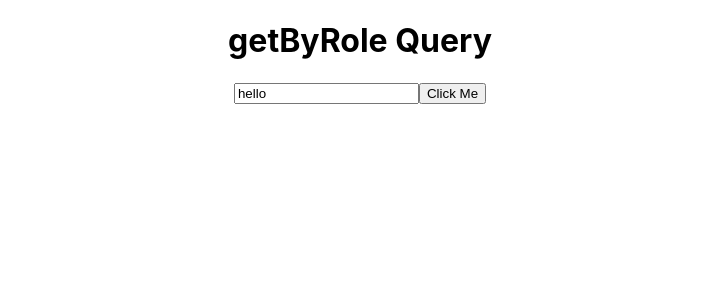
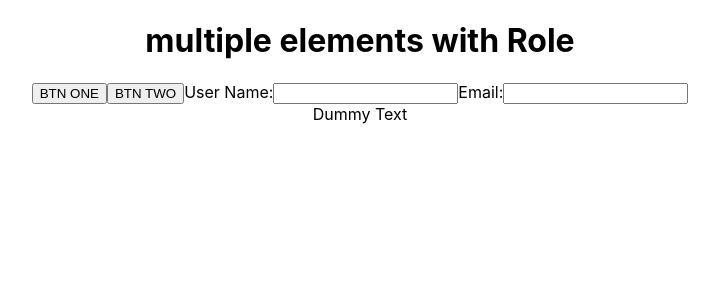
Before and after one commit to muazimmaqbool/React_Testing_Library, a React (Create React App) app: page / in a window 1280 px wide. Shown: the top 300 px of the page, without its empty margins (280-999 px from the left). Built offline with nearby package versions, Linux system fonts and the light colour scheme.

Commit message:
mutliple element testing and custom role

```diff
--- /dev/null
+++ b/src/11_getByRole_Query/GetByRole_Two.jsx
@@ -0,0 +1,37 @@
+import React from 'react'
+
+/*
+lec #19
+herw we will see:
+-> how to handle multiple elements with getByRole
+-> how to apply custom role on the element and how to handle that
+
+*/
+
+const GetByRole_Two = () => {
+  return (
+    <div>
+        <h1>multiple elements with Role</h1>
+
+        <button>BTN ONE</button>
+        <button>BTN TWO</button>
+
+        {/*using this will be hard for multiple input box testing so we use label */}
+        {/* <input type='text'/>
+        <input type='text'/> */}
+        <label htmlFor='input1'>User Name:</label>
+        <input type='text' id='input1'/>
+        <label htmlFor='input2'>Email:</label>
+        <input type='text' id='input2'/>
+
+        {/*testing non-semantic element /custom element role testing on this */}
+        {/*to test it need to add role to it */}
+        {/* <div>Dummy Text</div>: can't be tested like this need to add role attribute */}
+        {/*this is know as custom role */}
+        <div role='extraInfo'>Dummy Text</div>
+
+    </div>
+  )
+}
+
+export default GetByRole_Two
--- a/src/App.js
+++ b/src/App.js
@@ -10,6 +10,7 @@ import Before_After from './8_Before_Hook/Before_After_hooks';
 import SnapShot from './9_snapShot_testing/SnapShot';
 import FuncOne from './10_Method Testing In Functional Components/FuncOne';
 import GetByRole from './11_getByRole_Query/GetByRole';
+import GetByRole_Two from './11_getByRole_Query/GetByRole_Two';
 
 function App() {
   return (
@@ -23,7 +24,8 @@ function App() {
       {/* <Before_After/> */}
       {/* <SnapShot/> */}
       {/* <FuncOne/> */}
-      <GetByRole/>
+      {/* <GetByRole/> */}
+      <GetByRole_Two/>
     </div>
   );
 }
```
Also changed, not shown: 1 other file (tests, documents, lock files or other folders).
